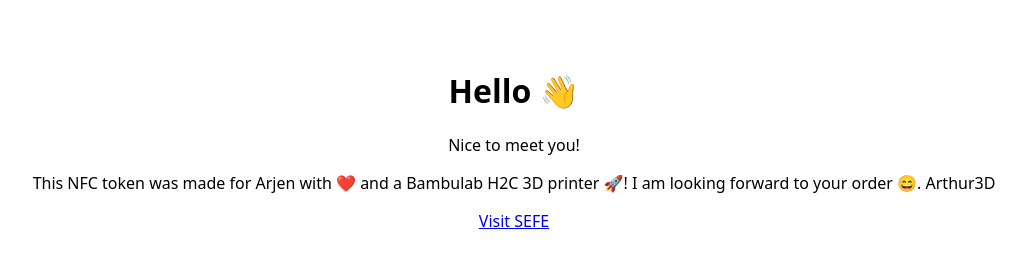
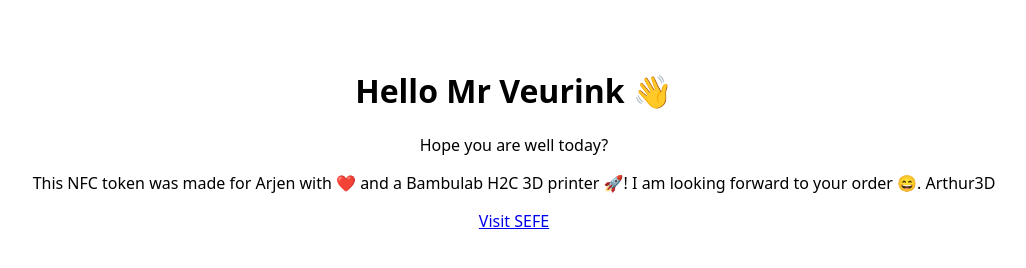
Before and after one commit to DomSEFE/DomSEFE.github.io, a plain HTML site: page NFC1/index.html in a window 1280 px wide. Shown: the whole page, without its empty margins (126-1152 px from the left). Drawn offline with Linux system fonts and the light colour scheme.

Commit message:
Update index.html

```diff
--- a/NFC1/index.html
+++ b/NFC1/index.html
@@ -16,8 +16,8 @@
 </head>
 
 <body>
-  <h1>Hello 👋</h1>
-  <p>Nice to meet you!</p>
+  <h1>Hello Mr Veurink 👋</h1>
+  <p>Hope you are well today?</p>
   <p>This NFC token was made for Arjen with ❤️ and a Bambulab H2C 3D printer 🚀! I am looking forward to your order 😄. Arthur3D</p>
 
   <p>
```
